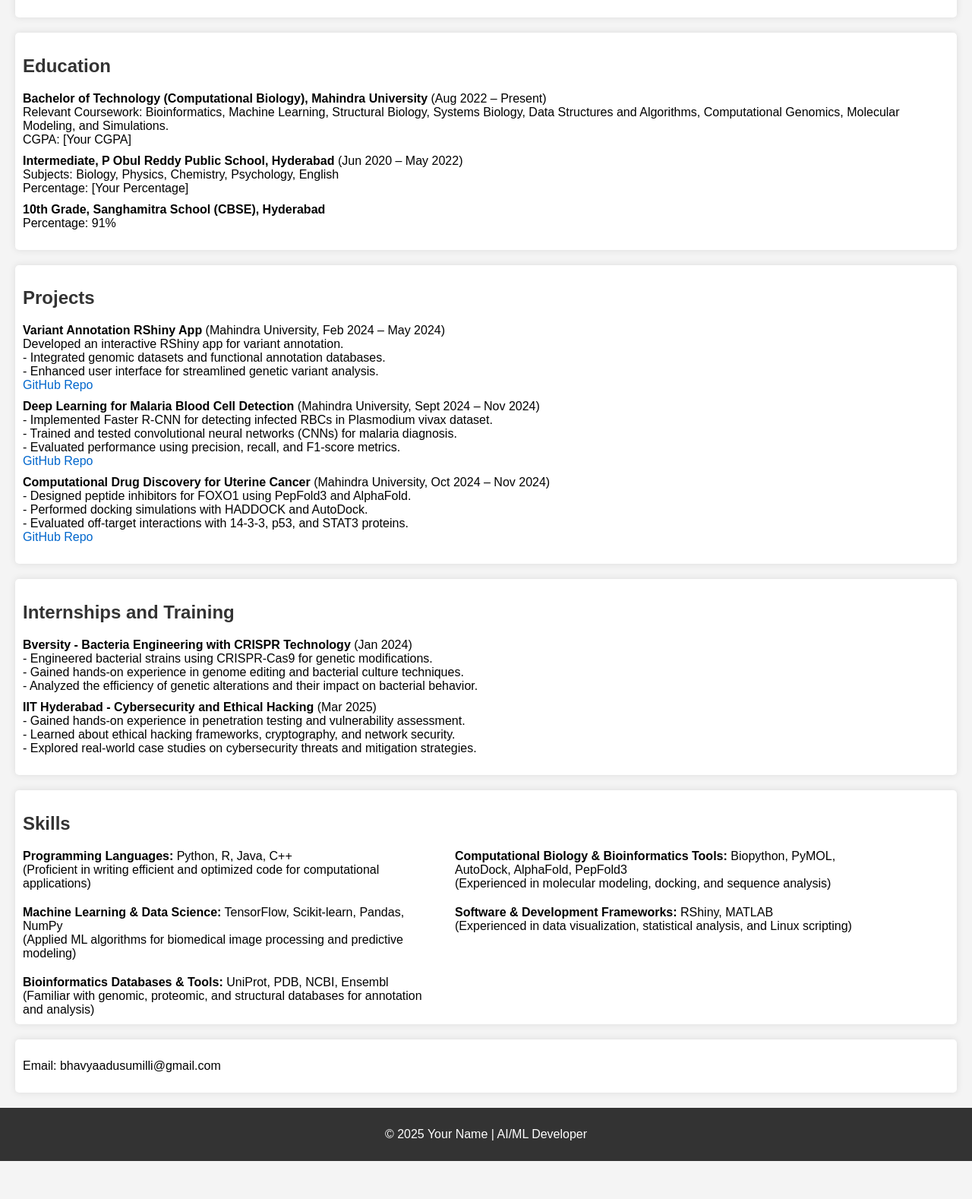
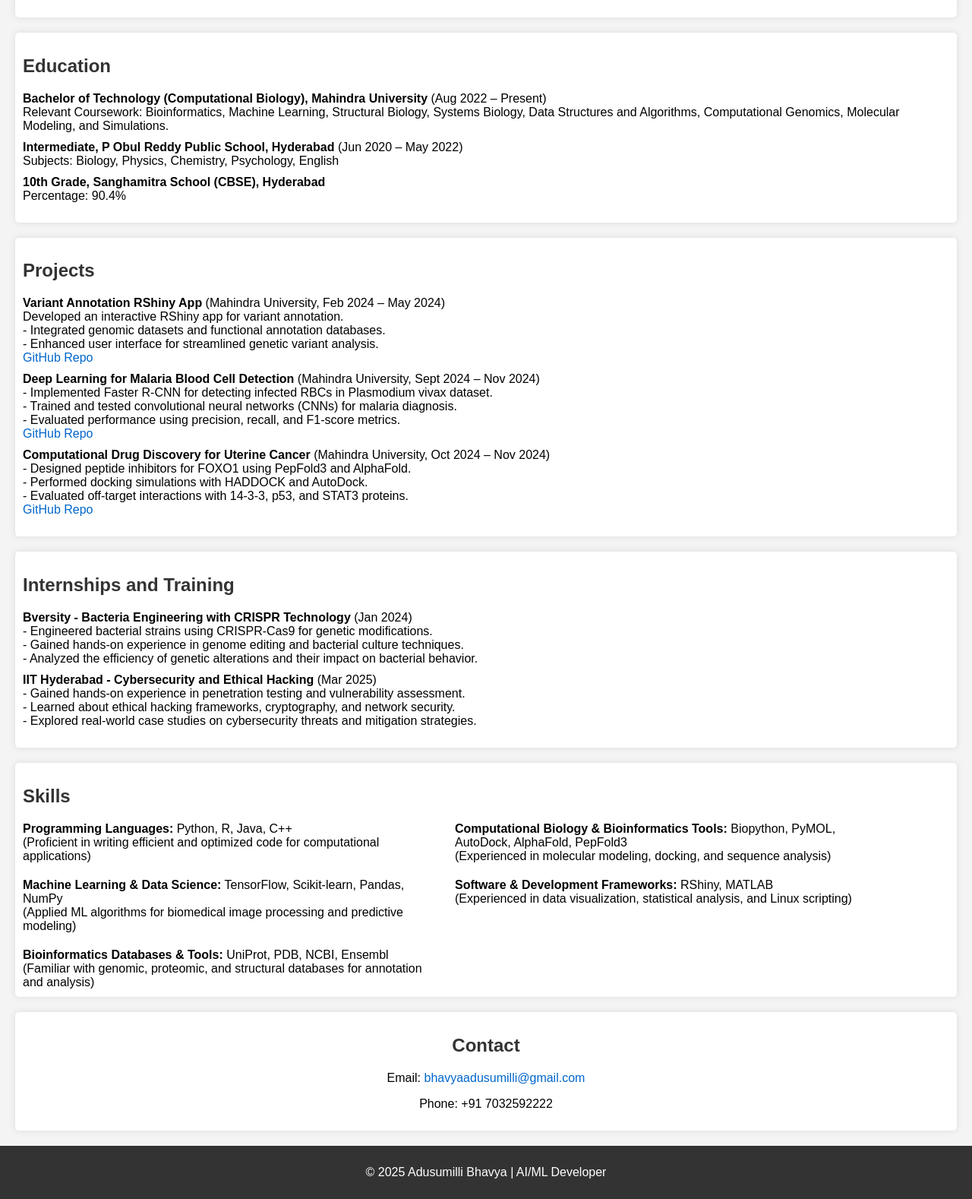
Before and after one commit to Bhavyaadusu/bhavyaadusu.github.io, a plain HTML site: page index.html in a window 1280 px wide. Shown: the part 309-1887 px from the top of the page at 76% size. Before the commit the page ends 1837 px from the top, so only its background shows below. Drawn offline with Linux system fonts and the light colour scheme.

Commit message:
Update index.html

```diff
--- a/index.html
+++ b/index.html
@@ -3,7 +3,7 @@
 <head>
     <meta charset="UTF-8">
     <meta name="viewport" content="width=device-width, initial-scale=1.0">
-    <title>Your Name - AI/ML Developer Portfolio</title>
+    <title>Adusumilli Bhavya - AI/ML Developer Portfolio</title>
     <style>
         body { font-family: Arial, sans-serif; margin: 0; padding: 0; background-color: #f4f4f4; }
         header { background: #333; color: white; padding: 20px; text-align: center; }
@@ -13,7 +13,7 @@
         ul { list-style-type: none; padding-left: 0; }
         li { margin: 10px 0; }
         footer { text-align: center; padding: 10px; background: #333; color: white; }
-        .contact-section { text-align: center; }
+        .contact-section { text-align: center; padding: 10px; }
         .skill-list { display: flex; flex-wrap: wrap; gap: 20px; }
         .skill-list div { width: 45%; }
     </style>
@@ -34,15 +34,13 @@
     <h2>Education</h2>
     <ul>
         <li><strong>Bachelor of Technology (Computational Biology), Mahindra University</strong> (Aug 2022 – Present)<br>
-            Relevant Coursework: Bioinformatics, Machine Learning, Structural Biology, Systems Biology, Data Structures and Algorithms, Computational Genomics, Molecular Modeling, and Simulations. <br>
-            CGPA: [Your CGPA]
+            Relevant Coursework: Bioinformatics, Machine Learning, Structural Biology, Systems Biology, Data Structures and Algorithms, Computational Genomics, Molecular Modeling, and Simulations.
         </li>
         <li><strong>Intermediate, P Obul Reddy Public School, Hyderabad</strong> (Jun 2020 – May 2022)<br>
-            Subjects: Biology, Physics, Chemistry, Psychology, English<br>
-            Percentage: [Your Percentage]
+            Subjects: Biology, Physics, Chemistry, Psychology, English
         </li>
         <li><strong>10th Grade, Sanghamitra School (CBSE), Hyderabad</strong><br>
-            Percentage: 91%
+            Percentage: 90.4%
         </li>
     </ul>
 </section>
@@ -118,14 +116,14 @@
     </div>
 </section>
 
-<section></h2>
-        <p>Email: bhavyaadusumilli@gmail.com</p>
-
-    </div>
+<section class="contact-section">
+    <h2>Contact</h2>
+    <p>Email: <a href="mailto:bhavyaadusumilli@gmail.com">bhavyaadusumilli@gmail.com</a></p>
+    <p>Phone: +91 7032592222</p>
 </section>
 
 <footer>
-    <p>&copy; 2025 Your Name | AI/ML Developer</p>
+    <p>&copy; 2025 Adusumilli Bhavya | AI/ML Developer</p>
 </footer>
 
 </body>
```
